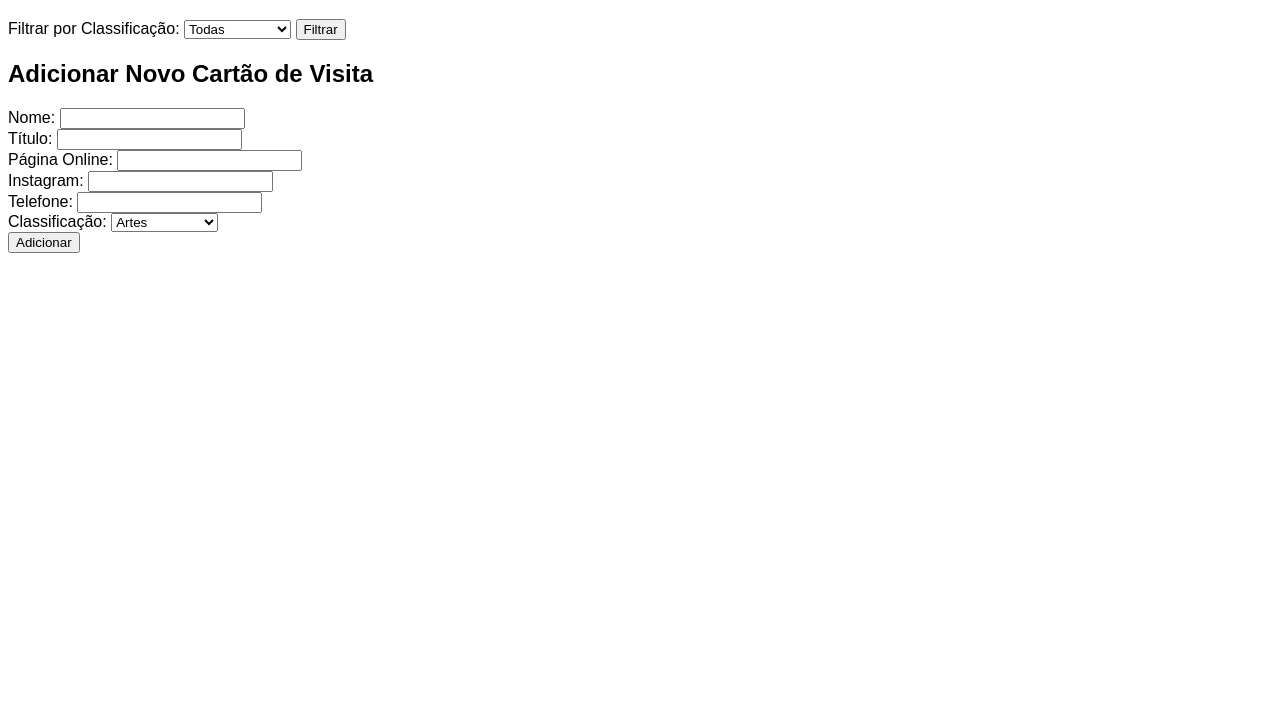
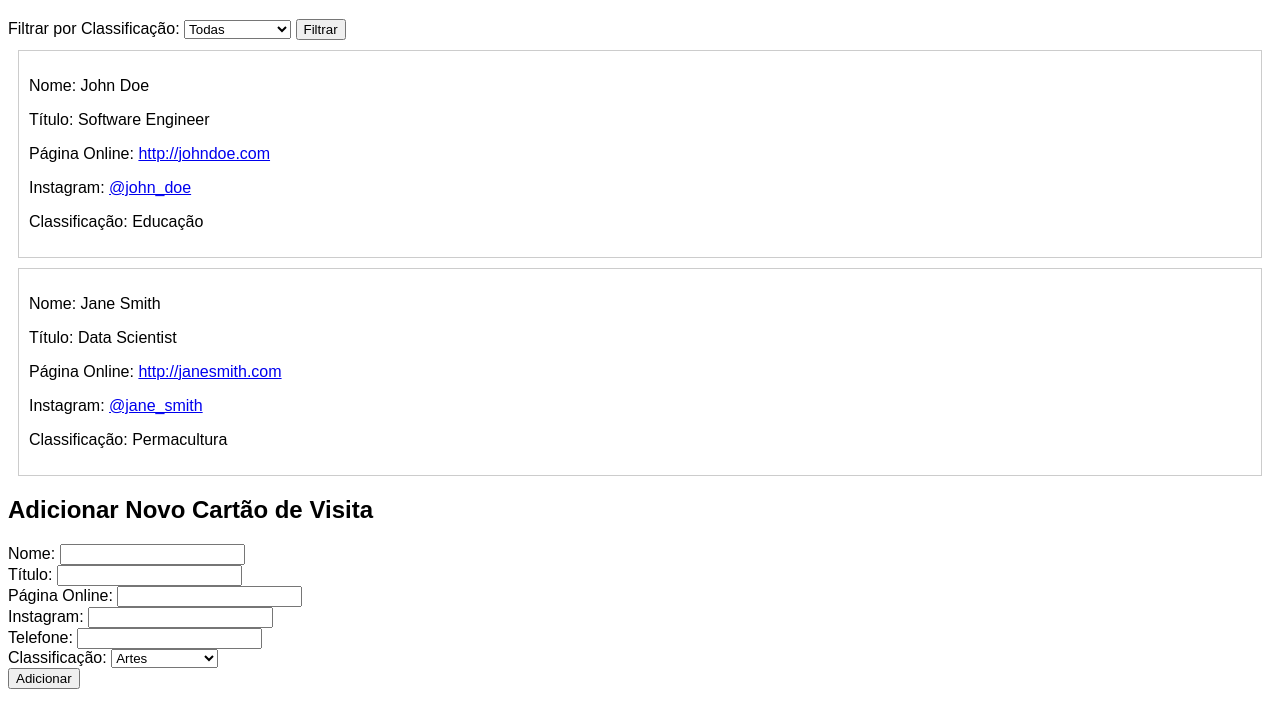
Before and after one commit to clubfullstack/business-card-website, a plain HTML site: page index.html in a window 1280 px wide. Shown: the part 61-788 px from the top of the page. Drawn offline with Linux system fonts and the light colour scheme.

Commit message:
Update index.html
retornando para HTML puro

```diff
--- a/index.html
+++ b/index.html
@@ -42,6 +42,45 @@
         <button type="button" onclick="addCard()">Adicionar</button>
     </form>
 
-    <script src="script.js"></script>
+    <script>
+        const cards = [
+            {name: "John Doe", title: "Software Engineer", pagina_online: "http://johndoe.com", instagram: "@john_doe", classification: "Educação", phone: "123-456-7890"},
+            {name: "Jane Smith", title: "Data Scientist", pagina_online: "http://janesmith.com", instagram: "@jane_smith", classification: "Permacultura", phone: "987-654-3210"}
+        ];
+
+        function displayCards() {
+            const filterClassification = document.getElementById('filterClassification').value;
+            const cardsDiv = document.getElementById('cards');
+            cardsDiv.innerHTML = '';
+
+            const filteredCards = filterClassification ?
+                cards.filter(card => card.classification === filterClassification) :
+                cards;
+
+            filteredCards.forEach(card => {
+                cardsDiv.innerHTML += `<div class="card">
+                    <p>Nome: ${card.name}</p>
+                    <p>Título: ${card.title}</p>
+                    <p>Página Online: <a href="${card.pagina_online}" target="_blank">${card.pagina_online}</a></p>
+                    <p>Instagram: <a href="https://instagram.com/${card.instagram}" target="_blank">${card.instagram}</a></p>
+                    <p>Classificação: ${card.classification}</p>
+                </div>`;
+            });
+        }
+
+        function addCard() {
+            const name = document.getElementById('name').value;
+            const title = document.getElementById('title').value;
+            const pagina_online = document.getElementById('pagina_online').value;
+            const instagram = document.getElementById('instagram').value;
+            const phone = document.getElementById('phone').value;
+            const classification = document.getElementById('classification').value;
+
+            cards.push({name, title, pagina_online, instagram, classification, phone});
+            displayCards();
+        }
+
+        displayCards();
+    </script>
 </body>
 </html>
```
